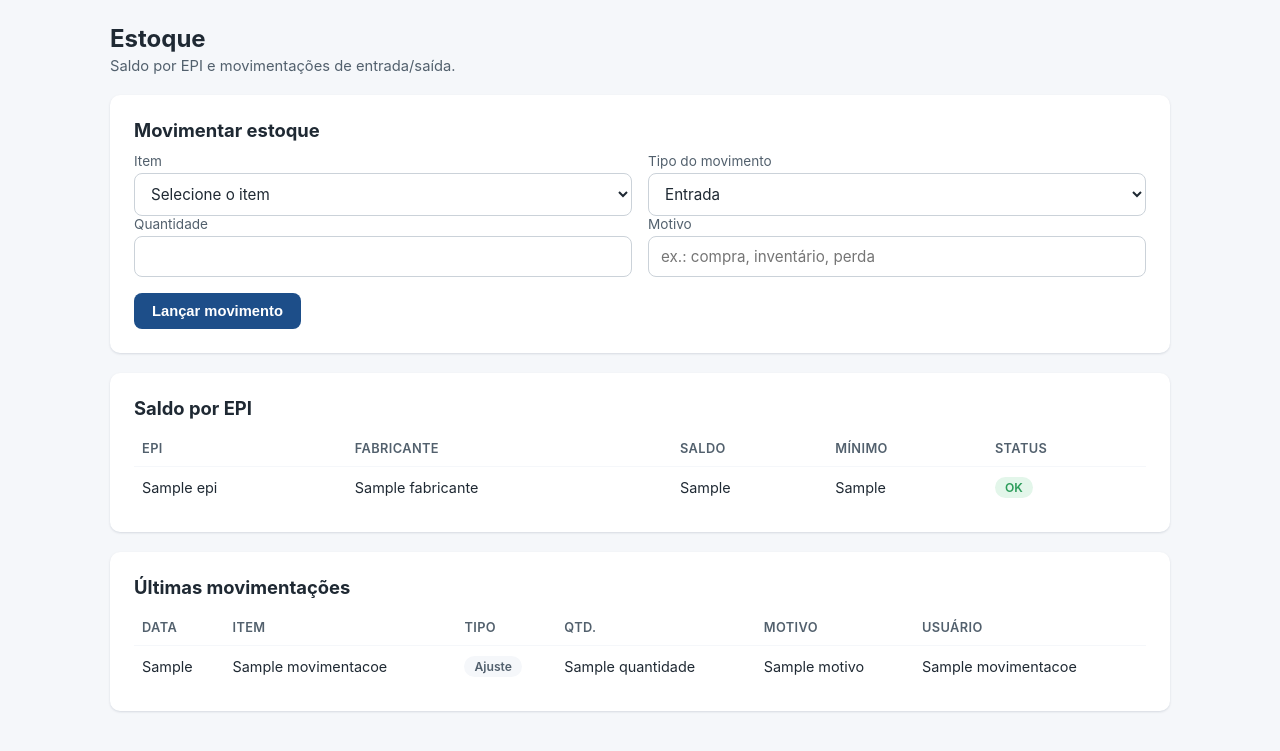
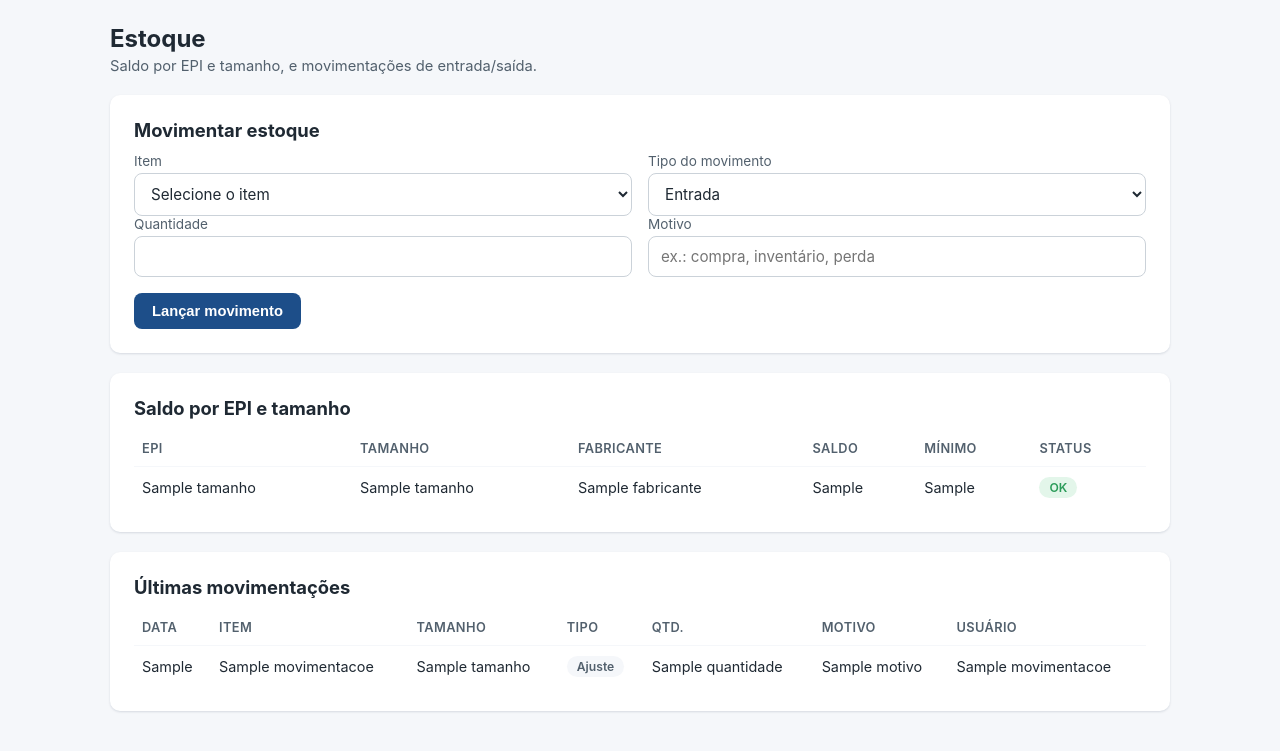
Before and after one commit to thiagorgomberg-star/controle-epi, a Flask app: template epi-controle/app/templates/admin/estoque.html in a window 1280 px wide. Shown: the top 751 px of the page. Run offline with Flask 3, Linux system fonts and the light colour scheme; the template is opened without the code that fills it: most values are stand-ins (such as "Sample title", 1, 10 or a date in 2020); some libraries are stand-ins or nearby versions.

Commit message:
Update estoque.html

```diff
--- a/epi-controle/app/templates/admin/estoque.html
+++ b/epi-controle/app/templates/admin/estoque.html
@@ -3,18 +3,18 @@
 {% block conteudo %}
 <main class="conteudo">
   <h1>Estoque</h1>
-  <p class="subtitulo">Saldo por EPI e movimentações de entrada/saída.</p>
+  <p class="subtitulo">Saldo por EPI e tamanho, e movimentações de entrada/saída.</p>
 
   <div class="cartao">
     <h2>Movimentar estoque</h2>
     <form method="post" action="{{ url_for('estoque.movimentar') }}">
       <div class="linha-campos">
         <div>
-          <label for="epi_id">Item</label>
-          <select id="epi_id" name="epi_id" required>
+          <label for="epi_tamanho_id">Item</label>
+          <select id="epi_tamanho_id" name="epi_tamanho_id" required>
             <option value="">Selecione o item</option>
-            {% for epi in epis %}
-              <option value="{{ epi.id }}">{{ epi.nome }} (saldo: {{ epi.estoque_atual }})</option>
+            {% for t in tamanhos %}
+              <option value="{{ t.id }}">{{ t.epi_nome }} — Tam. {{ t.tamanho }} (saldo: {{ t.estoque_atual }})</option>
             {% endfor %}
           </select>
         </div>
@@ -42,22 +42,23 @@
   </div>
 
   <div class="cartao">
-    <h2>Saldo por EPI</h2>
-    {% if not epis %}
+    <h2>Saldo por EPI e tamanho</h2>
+    {% if not tamanhos %}
       <p class="vazio">Nenhum EPI cadastrado ainda.</p>
     {% else %}
       <div class="tabela-scroll">
         <table>
-          <thead><tr><th>EPI</th><th>Fabricante</th><th>Saldo</th><th>Mínimo</th><th>Status</th></tr></thead>
+          <thead><tr><th>EPI</th><th>Tamanho</th><th>Fabricante</th><th>Saldo</th><th>Mínimo</th><th>Status</th></tr></thead>
           <tbody>
-            {% for epi in epis %}
+            {% for t in tamanhos %}
               <tr>
-                <td>{{ epi.nome }}</td>
-                <td>{{ epi.fabricante or '—' }}</td>
-                <td>{{ epi.estoque_atual }}</td>
-                <td>{{ epi.estoque_minimo }}</td>
+                <td>{{ t.epi_nome }}</td>
+                <td>{{ t.tamanho }}</td>
+                <td>{{ t.fabricante or '—' }}</td>
+                <td>{{ t.estoque_atual }}</td>
+                <td>{{ t.estoque_minimo }}</td>
                 <td>
-                  {% if epi.estoque_atual <= epi.estoque_minimo %}
+                  {% if t.estoque_atual <= t.estoque_minimo %}
                     <span class="selo vermelho">Baixo</span>
                   {% else %}
                     <span class="selo verde">OK</span>
@@ -78,12 +79,13 @@
     {% else %}
       <div class="tabela-scroll">
         <table>
-          <thead><tr><th>Data</th><th>Item</th><th>Tipo</th><th>Qtd.</th><th>Motivo</th><th>Usuário</th></tr></thead>
+          <thead><tr><th>Data</th><th>Item</th><th>Tamanho</th><th>Tipo</th><th>Qtd.</th><th>Motivo</th><th>Usuário</th></tr></thead>
           <tbody>
             {% for m in movimentacoes %}
               <tr>
                 <td>{{ m.criado_em[:16] }}</td>
                 <td>{{ m.epi_nome }}</td>
+                <td>{{ m.tamanho or '—' }}</td>
                 <td>
                   {% if m.tipo == 'entrada' %}<span class="selo verde">Entrada</span>
                   {% elif m.tipo == 'saida' %}<span class="selo laranja">Saída</span>
```
